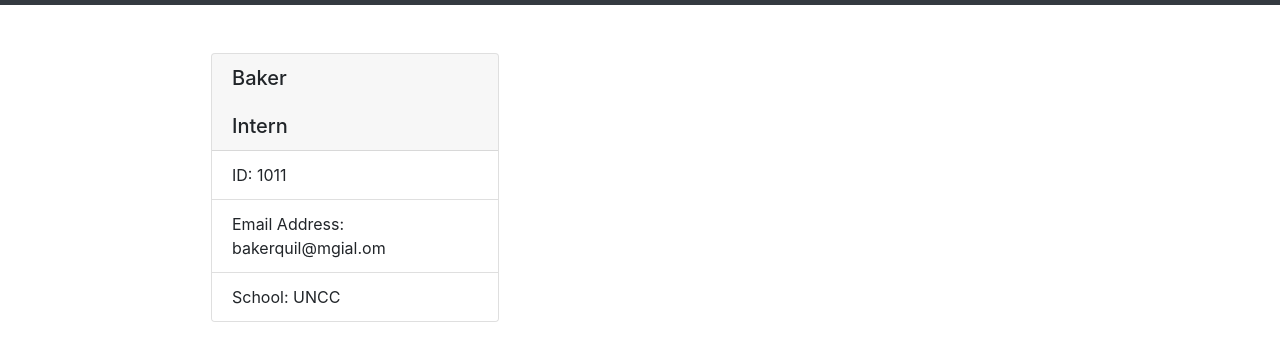
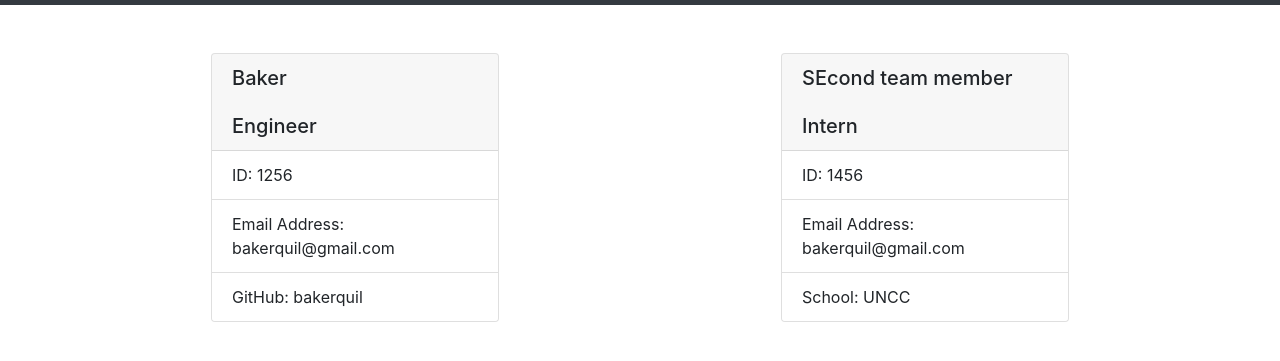
Before and after one commit to bakerquil/EmployeeSummary, a plain HTML site: page test.html in a window 1280 px wide. Shown: the part 51-412 px from the top of the page. Drawn offline with nearby package versions, Linux system fonts and the light colour scheme.

Commit message:
updated read me

```diff
--- a/test.html
+++ b/test.html
@@ -14,10 +14,19 @@
         <div class="container">
             <div class="row"><div class="col-6">
             <div class="card mx-auto mb-3" style="width: 18rem">
-            <h5 class="card-header">Baker<br /><br />Intern</h5>
+            <h5 class="card-header">Baker<br /><br />Engineer</h5>
             <ul class="list-group list-group-flush">
-                <li class="list-group-item">ID: 1011</li>
-                <li class="list-group-item">Email Address: bakerquil@mgial.om</li>
+                <li class="list-group-item">ID: 1256</li>
+                <li class="list-group-item">Email Address: bakerquil@gmail.com</li>
+                <li class="list-group-item">GitHub: bakerquil</li>
+            </ul>
+            </div>
+        </div><div class="col-6">
+            <div class="card mx-auto mb-3" style="width: 18rem">
+            <h5 class="card-header">SEcond team member<br /><br />Intern</h5>
+            <ul class="list-group list-group-flush">
+                <li class="list-group-item">ID: 1456</li>
+                <li class="list-group-item">Email Address: bakerquil@gmail.com</li>
                 <li class="list-group-item">School: UNCC</li>
             </ul>
             </div>
```
Also changed, not shown: Develop/app.js (+6 -15 lines), README.md.
